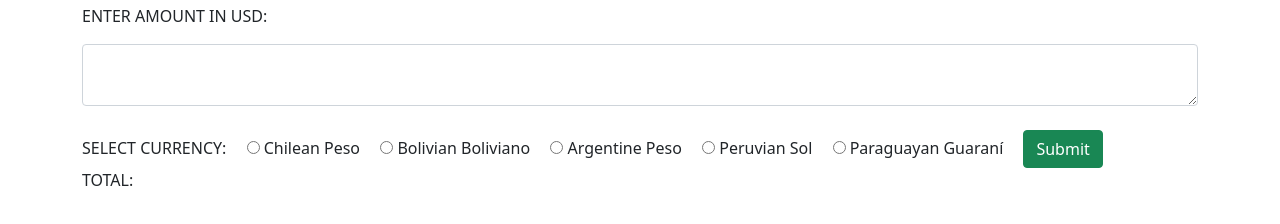
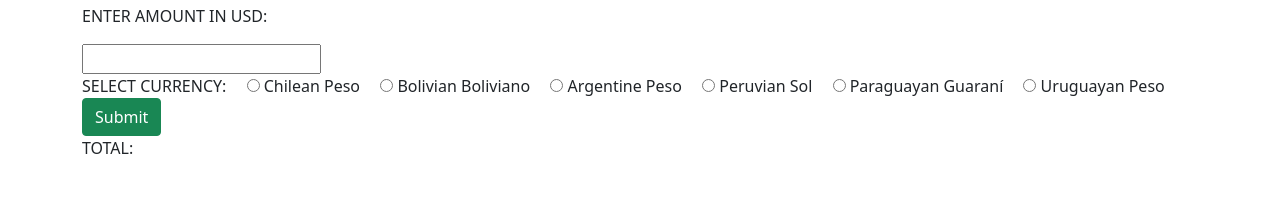
Before and after one commit to AsheUrban/currency-exchange, a website built with webpack: page src/index.html in a window 1280 px wide. Shown: the part 42-266 px from the top of the page. Built offline with nearby package versions, Linux system fonts and the light colour scheme.

Commit message:
ADD UYU to html and update README.me.

```diff
--- a/src/index.html
+++ b/src/index.html
@@ -9,9 +9,8 @@
     <form id="currency-xchange">
       <div class="form-group">
         <p>ENTER AMOUNT IN USD:</p>
-        <textarea id="usd" name="usd" class="form-control"></textarea>
+        <input id="usd" type="text">
         <br>
-
         <div class="radio form-check-inline">
         <label for="radio">SELECT CURRENCY:
         </label>
@@ -46,6 +45,12 @@
           Paraguayan Guaraní
         </label>
       </div>
+      <div class="radio form-check-inline">
+        <label>
+          <input type="radio" name="operator" value="UYU">
+          Uruguayan Peso
+        </label>
+      </div>
 
         <button class="btn btn-success" id="currency-xchange">Submit</button>
       </div>
```
Also changed, not shown: README.md.
